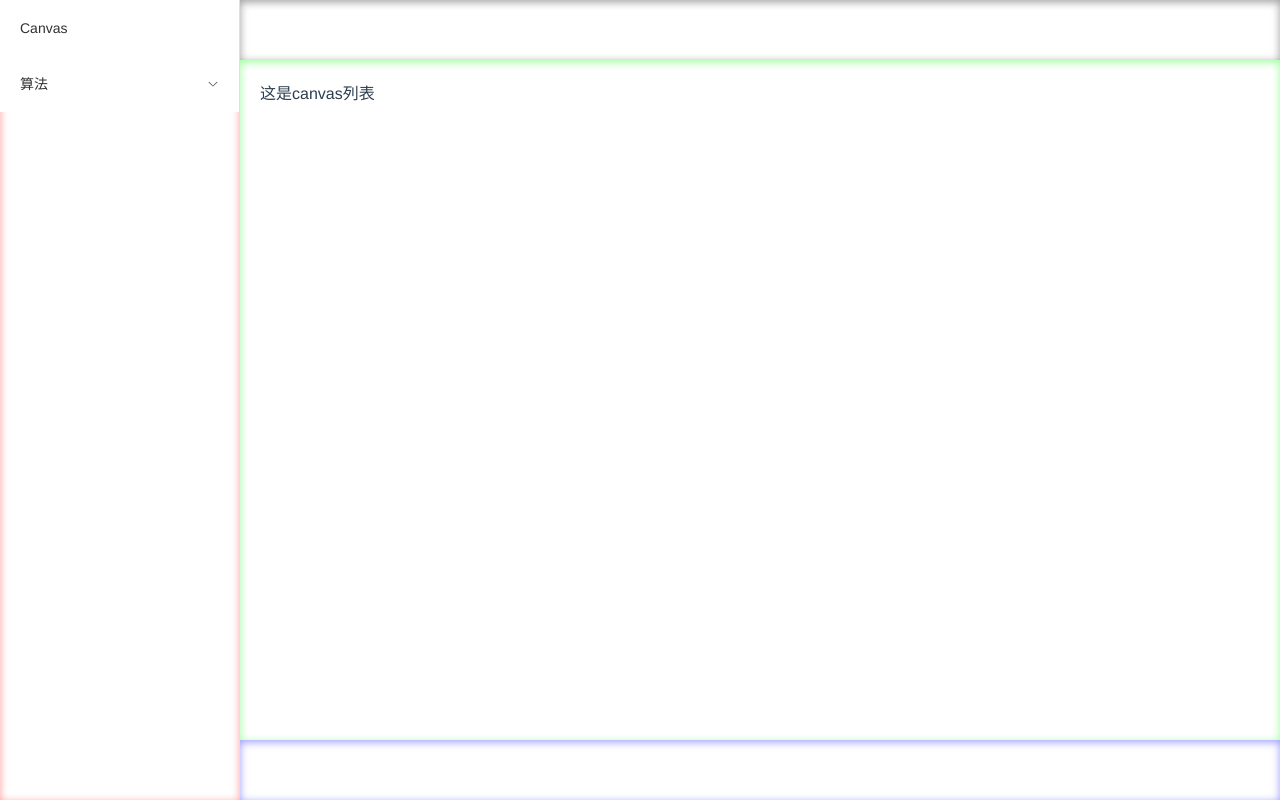
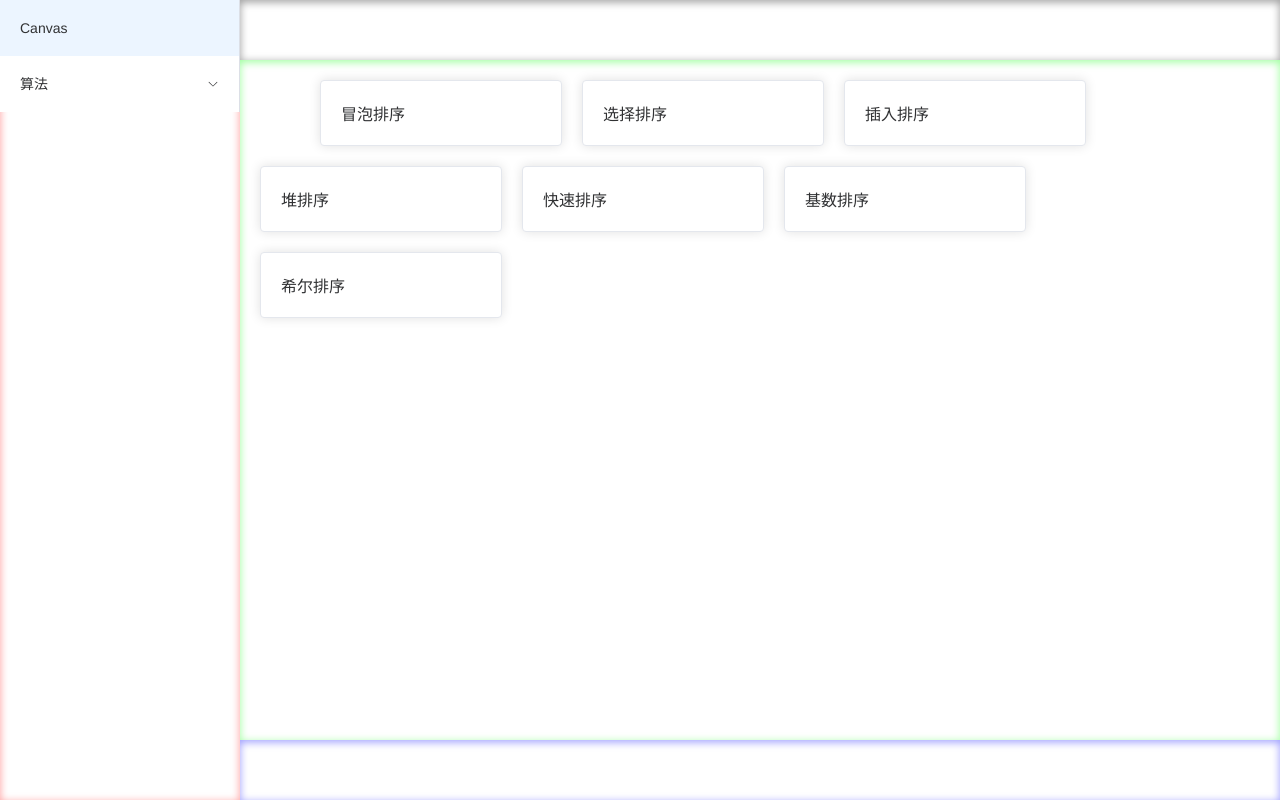
Before and after one commit to tanshaobo/trans-color, a Vue app: page /algorithm#/algorithm in a window 1280 px wide. Built offline with nearby package versions, Linux system fonts and the light colour scheme.

Commit message:
feat(components): 算法页布局设定

```diff
--- a/src/views/Algorithm/AlgorithmList/index.vue
+++ b/src/views/Algorithm/AlgorithmList/index.vue
@@ -1,5 +1,57 @@
 <template>
-  <div>这是canvas列表</div>
+  <section class="container" ref="box">
+    <el-row :gutter="20">
+      <el-col :span="6">
+        <div class="grid-content bg-purple"></div>
+      </el-col>
+      <el-col :span="6"><div class="grid-content bg-purple"></div></el-col>
+      <el-col :span="6"><div class="grid-content bg-purple"></div></el-col>
+      <el-col :span="6"><div class="grid-content bg-purple"></div></el-col>
+    </el-row>
+    <el-card v-for="(item, index) in dataList" :key="item.id" @click="enterDetail(item)">
+      {{ item.label }}
+    </el-card>
+  </section>
 </template>
-<script setup></script>
-<style lang="stylus"></style>
+<script setup>
+import { onMounted, reactive, toRefs, ref } from 'vue'
+import { useRouter } from 'vue-router'
+const dataList = [
+  { id: 1, label: '冒泡排序' },
+  { id: 2, label: '选择排序' },
+  { id: 3, label: '插入排序' },
+  { id: 4, label: '堆排序' },
+  { id: 5, label: '快速排序' },
+  { id: 6, label: '基数排序' },
+  { id: 7, label: '希尔排序' }
+]
+const state = reactive({})
+
+const router = useRouter()
+
+const enterDetail = (item) => {
+  console.log(item)
+  // router.push(item)
+}
+const box = ref(null)
+const computedLayout = () => {
+  console.dir(box.value)
+  let width = box.value.clientWidth
+  console.log(width)
+}
+onMounted(() => {
+  computedLayout()
+})
+const {} = toRefs(state)
+</script>
+<style lang="stylus">
+.container
+  display flex
+  flex-wrap wrap
+  .el-card
+    width 25%
+    max-width 240px
+    cursor pointer
+    margin-bottom 20px
+    margin-right 20px
+</style>
```
